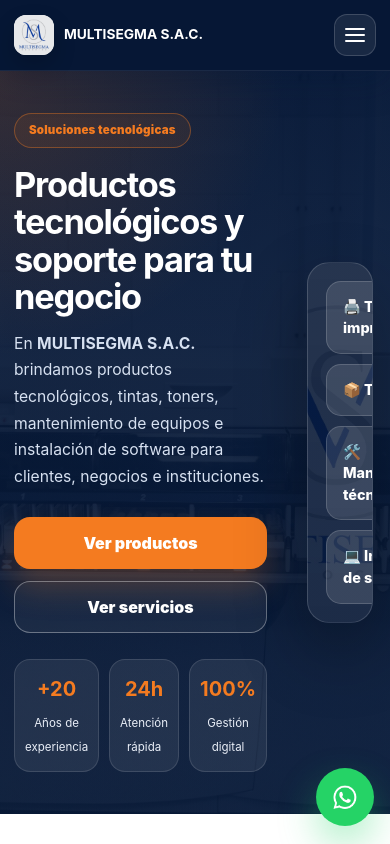
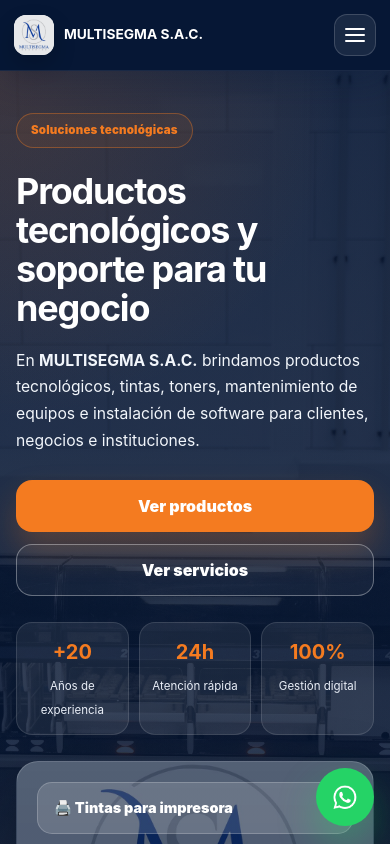
Before and after one commit to JH188/-multisegma-sac, an Angular app in the folder frontend/: page / in a window 390 px wide. Shown: the top 844 px of the page. Built offline with nearby package versions, Linux system fonts and the light colour scheme; no server answers.

Commit message:
Mejorar fondo del hero Multisegma

```diff
--- a/frontend/src/app/pages/home/home.scss
+++ b/frontend/src/app/pages/home/home.scss
@@ -1451,3 +1451,135 @@ section {
       url('/assets/lisume/hero-multisegma.jpg') center/cover no-repeat;
   }
 }
+/* =========================================================
+   HERO FINAL CON FOTO DE FONDO - MULTISEGMA
+   Pegar al final de home.scss
+========================================================= */
+
+.hero-empresa {
+  position: relative !important;
+  overflow: hidden !important;
+  min-height: 620px !important;
+  padding: 72px 32px 56px !important;
+  display: grid !important;
+  grid-template-columns: 1.05fr 0.95fr !important;
+  gap: 40px !important;
+  align-items: center !important;
+  background: #061735 !important;
+  color: #ffffff !important;
+}
+
+.hero-bg-image {
+  position: absolute !important;
+  inset: 0 !important;
+  background:
+    linear-gradient(
+      90deg,
+      rgba(6, 23, 53, 0.86) 0%,
+      rgba(6, 23, 53, 0.70) 42%,
+      rgba(6, 23, 53, 0.52) 100%
+    ),
+    url('/assets/lisume/hero-multisegma.jpg') center/cover no-repeat !important;
+  z-index: 0 !important;
+}
+
+.hero-bg-image::after {
+  content: "" !important;
+  position: absolute !important;
+  inset: 0 !important;
+  background:
+    radial-gradient(circle at top left, rgba(244, 123, 32, 0.16), transparent 32%),
+    linear-gradient(180deg, rgba(6, 23, 53, 0.10), rgba(6, 23, 53, 0.36)) !important;
+}
+
+.hero-info,
+.hero-card {
+  position: relative !important;
+  z-index: 1 !important;
+}
+
+.hero-info {
+  max-width: 720px !important;
+}
+
+.hero-info h1 {
+  margin: 24px 0 20px !important;
+  max-width: 760px !important;
+  font-size: clamp(2.8rem, 4.4vw, 4.6rem) !important;
+  line-height: 1.05 !important;
+  letter-spacing: -2.4px !important;
+  color: #ffffff !important;
+}
+
+.hero-info p {
+  max-width: 690px !important;
+  color: #f2f6fb !important;
+  line-height: 1.8 !important;
+  font-size: 1.05rem !important;
+}
+
+.hero-card {
+  min-height: 420px !important;
+  padding: 34px !important;
+  border-radius: 30px !important;
+  overflow: hidden !important;
+  background:
+    linear-gradient(rgba(13, 31, 61, 0.68), rgba(13, 31, 61, 0.74)),
+    url('/assets/lisume/portal-multisegma.jpeg') center/cover no-repeat !important;
+  border: 1px solid rgba(255, 255, 255, 0.18) !important;
+  box-shadow: 0 28px 70px rgba(0, 0, 0, 0.26) !important;
+  backdrop-filter: blur(10px) !important;
+}
+
+.hero-service-list span {
+  padding: 18px 20px !important;
+  border-radius: 16px !important;
+  font-weight: 900 !important;
+  background: rgba(255, 255, 255, 0.14) !important;
+  border: 1px solid rgba(255, 255, 255, 0.20) !important;
+  color: #ffffff !important;
+}
+
+/* MÓVIL */
+@media (max-width: 820px) {
+  .hero-empresa {
+    min-height: auto !important;
+    padding: 42px 16px 46px !important;
+    grid-template-columns: 1fr !important;
+    gap: 26px !important;
+  }
+
+  .hero-bg-image {
+    background:
+      linear-gradient(
+        180deg,
+        rgba(6, 23, 53, 0.88) 0%,
+        rgba(6, 23, 53, 0.80) 55%,
+        rgba(6, 23, 53, 0.72) 100%
+      ),
+      url('/assets/lisume/hero-multisegma.jpg') center/cover no-repeat !important;
+  }
+
+  .hero-info h1 {
+    font-size: 2.25rem !important;
+    line-height: 1.08 !important;
+    letter-spacing: -1.2px !important;
+  }
+
+  .hero-info p {
+    font-size: 0.98rem !important;
+    line-height: 1.7 !important;
+  }
+
+  .hero-card {
+    min-height: auto !important;
+    padding: 20px !important;
+    border-radius: 22px !important;
+  }
+
+  .hero-service-list span {
+    padding: 14px 16px !important;
+    border-radius: 15px !important;
+    font-size: 0.9rem !important;
+  }
+}
```
